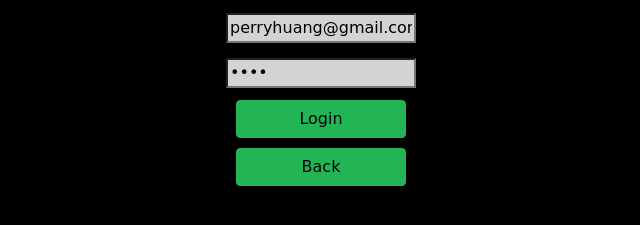
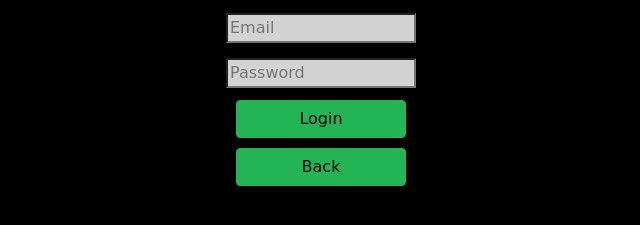
Before and after one commit to perryfhuang/tictactoe, a website built with webpack: page index.html in a window 1280 px wide. Both pictures are taken after a click on the button "Login". Shown: the part 169-394 px from the top of the page, without its empty margins (319-959 px from the left). Built offline with nearby package versions, Linux system fonts and the light colour scheme; a web font is replaced by a local one.

Commit message:
Cleaned up code, deleted unnecessary comments

```diff
--- a/assets/scripts/app.js
+++ b/assets/scripts/app.js
@@ -1,5 +1,4 @@
 'use strict'
-
 // use require with a reference to bundle the file and use it in this file
 // const example = require('./example')
 
--- a/assets/scripts/game/events.js
+++ b/assets/scripts/game/events.js
@@ -32,9 +32,6 @@ const effectsEnd = 'animationend oAnimationEnd mozAnimationEnd webkitAnimationEn
 // Declare first move token
 let currentMove = 'x'
 const onMove = function (event) {
-  // if (store.game.over === true) {
-  //   return null
-  // }
   // console.log(event.target)
   // console.log(event.target.dataset.index)
 
@@ -69,12 +66,9 @@ const playMenu = function () {
   api.deleteGame()
     .then(ui.deleteGameSuccess)
     .catch(ui.deleteGameFail)
-  // $('.cell').on('click', onMove)
   currentMove = 'x'
 }
 const gameOverPlayMenu = function () {
-  // $('.cell').on('click', onMove)
-  // currentMove = 'x'
   ui.gameOverPlayMenu()
 }
 module.exports = {
--- a/assets/styles/index.scss
+++ b/assets/styles/index.scss
@@ -79,10 +79,6 @@ input {
 .game-over {
   display: block;
 }
-// .d-block {
-//   display: block;
-//   text-align: center;
-// }
 
 #main-menu, #sign-up, #login, #new-game, #changepw, #logout, #stats, #show-changepw, #play-menu, .back, .pw-back, .instructions {
   display: none;
--- a/index.html
+++ b/index.html
@@ -57,8 +57,8 @@
       <!-- Show Login form after Login has been clicked on main menu -->
       <form id="login">
         <h2>Login</h2>
-        <input name="credentials[email]" type="email" placeholder="Email" value="perryhuang@gmail.com"> <br>
-        <input name="credentials[password]" type="password" placeholder="Password" value="pass"> <br>
+        <input name="credentials[email]" type="email" placeholder="Email"><br>
+        <input name="credentials[password]" type="password" placeholder="Password"><br>
         <button type="submit" class="btn btn-primary">Login</button>
       </form>
       <!-- End Sign Up Form -->
```
